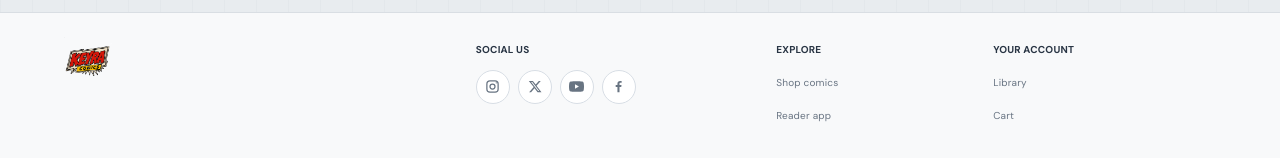
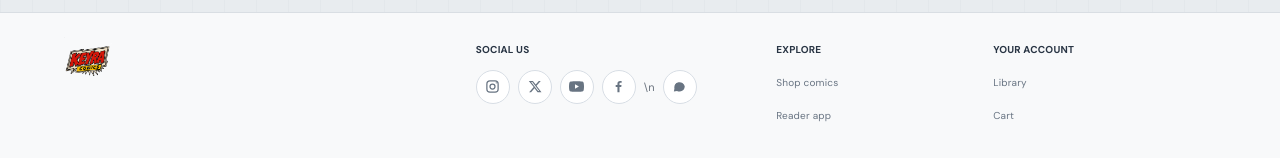
Before and after one commit to MusthafaPm-135/inkburst, a React (Vite) app in the folder frontend/: page / in a window 1280 px wide. Shown: the part 1423-1581 px from the top of the page. Built offline with nearby package versions, Linux system fonts and the light colour scheme; no server answers; a web font is replaced by a local one.

Commit message:
Add WhatsApp channel to storefront footer

```diff
--- a/frontend/src/components/HomeDesign.jsx
+++ b/frontend/src/components/HomeDesign.jsx
@@ -28,6 +28,6 @@ export default function HomeDesign() {
         <a href="https://www.instagram.com/keyracomics" target="_blank" rel="noreferrer" aria-label="KeyraComics on Instagram" title="Instagram"><svg viewBox="0 0 24 24" aria-hidden="true"><rect x="3" y="3" width="18" height="18" rx="5"/><circle cx="12" cy="12" r="4"/><circle className="social-dot" cx="18" cy="6" r="1"/></svg></a>
         <a href="https://x.com/keyracomics" target="_blank" rel="noreferrer" aria-label="KeyraComics on X" title="X"><svg viewBox="0 0 24 24" aria-hidden="true"><path d="M18.9 3H22l-6.8 7.8L23.2 21h-6.3L12 14.7 6.5 21H3.4l7.3-8.4L2.9 3h6.5l4.5 5.9L18.9 3Zm-1.1 16h1.7L8.4 4.9H6.6L17.8 19Z"/></svg></a>
         <a href="https://www.youtube.com/@keyracomics" target="_blank" rel="noreferrer" aria-label="KeyraComics on YouTube" title="YouTube"><svg viewBox="0 0 24 24" aria-hidden="true"><path d="M23.5 6.2a3 3 0 0 0-2.1-2.1C19.5 3.6 12 3.6 12 3.6s-7.5 0-9.4.5A3 3 0 0 0 .5 6.2 31 31 0 0 0 0 12a31 31 0 0 0 .5 5.8 3 3 0 0 0 2.1 2.1c1.9.5 9.4.5 9.4.5s7.5 0 9.4-.5a3 3 0 0 0 2.1-2.1A31 31 0 0 0 24 12a31 31 0 0 0-.5-5.8ZM9.6 15.6V8.4l6.3 3.6-6.3 3.6Z"/></svg></a>
-        <a href="https://www.facebook.com/keyracomics" target="_blank" rel="noreferrer" aria-label="KeyraComics on Facebook" title="Facebook"><svg viewBox="0 0 24 24" aria-hidden="true"><path d="M13.6 21v-8.2h2.8l.4-3.2h-3.2v-2c0-.9.3-1.6 1.6-1.6H17V3.1c-.3 0-1.3-.1-2.5-.1-2.5 0-4.2 1.5-4.2 4.4v2.2H7.5v3.2h2.8V21h3.3Z"/></svg></a>
+        <a href="https://www.facebook.com/keyracomics" target="_blank" rel="noreferrer" aria-label="KeyraComics on Facebook" title="Facebook"><svg viewBox="0 0 24 24" aria-hidden="true"><path d="M13.6 21v-8.2h2.8l.4-3.2h-3.2v-2c0-.9.3-1.6 1.6-1.6H17V3.1c-.3 0-1.3-.1-2.5-.1-2.5 0-4.2 1.5-4.2 4.4v2.2H7.5v3.2h2.8V21h3.3Z"/></svg></a>\n        <a href="https://whatsapp.com/channel/0029VbEj98kFSAtB55lg621H" target="_blank" rel="noreferrer" aria-label="KeyraComics WhatsApp channel" title="WhatsApp"><svg viewBox="0 0 24 24" aria-hidden="true"><path d="M20.4 11.7a8.4 8.4 0 0 1-12.4 7.4L3 20l.9-4.7a8.4 8.4 0 1 1 16.5-3.6Z"/><path d="M16.7 14.3c-.3-.2-1.6-.8-1.9-.9-.3-.1-.5-.2-.7.2-.2.3-.7.9-.9 1.1-.2.2-.3.2-.6.1-.3-.2-1.2-.5-2.3-1.5-.8-.7-1.4-1.6-1.6-1.9-.2-.3 0-.5.1-.6l.4-.5c.1-.2.2-.3.3-.5.1-.2 0-.4 0-.5l-.9-2.1c-.2-.5-.5-.4-.7-.4h-.6c-.2 0-.5.1-.8.4-.3.3-1 1-1 2.4s1 2.8 1.1 3c.1.2 2 3 4.8 4.2.7.3 1.2.5 1.6.6.7.2 1.3.2 1.8.1.6-.1 1.6-.7 1.9-1.3.2-.6.2-1.1.2-1.3-.1-.2-.3-.3-.6-.5Z"/></svg></a>
     </div></div><div className="footer-links"><b>Explore</b><Link to="/shop">Shop comics</Link><Link to="/reader">Reader app</Link></div><div className="footer-links"><b>Your account</b><Link to="/library">Library</Link><Link to="/cart">Cart</Link></div><small>© 2026 Keyra Digital Comics</small></footer></>;
 }
```
